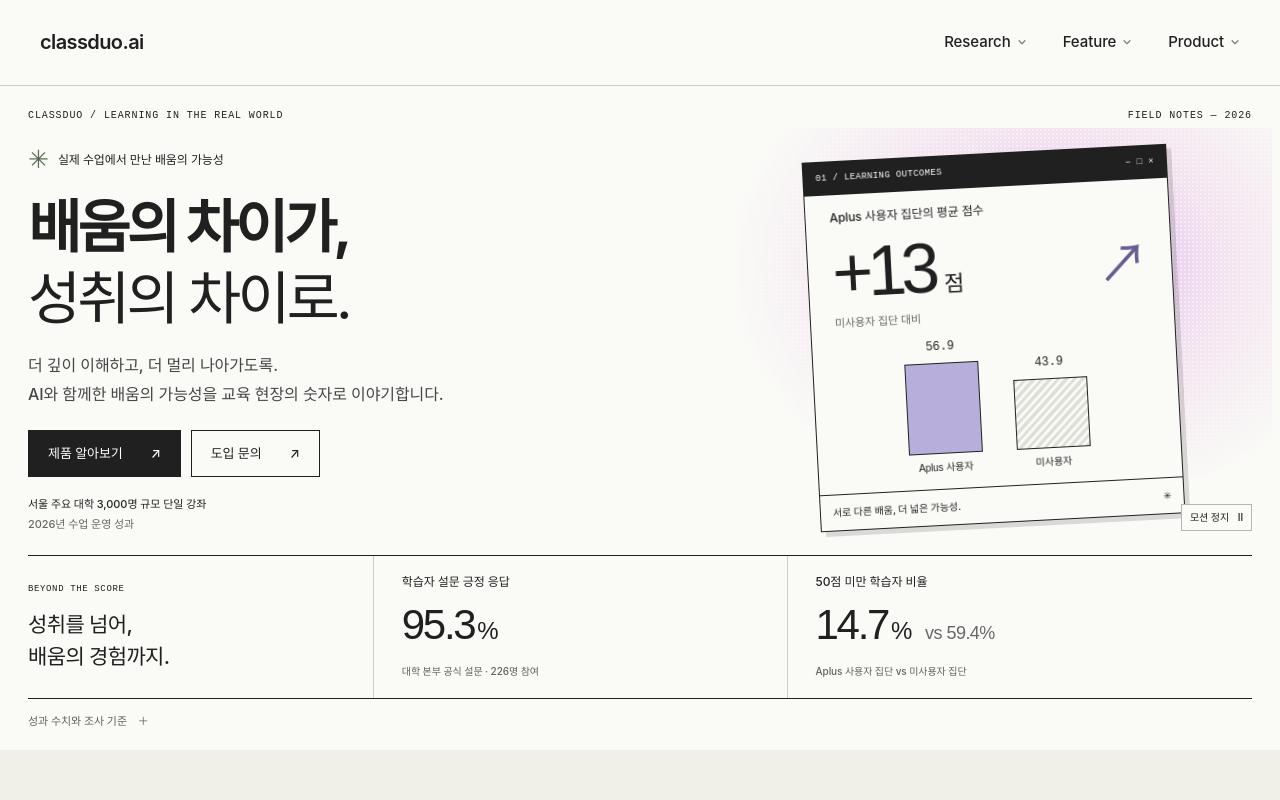
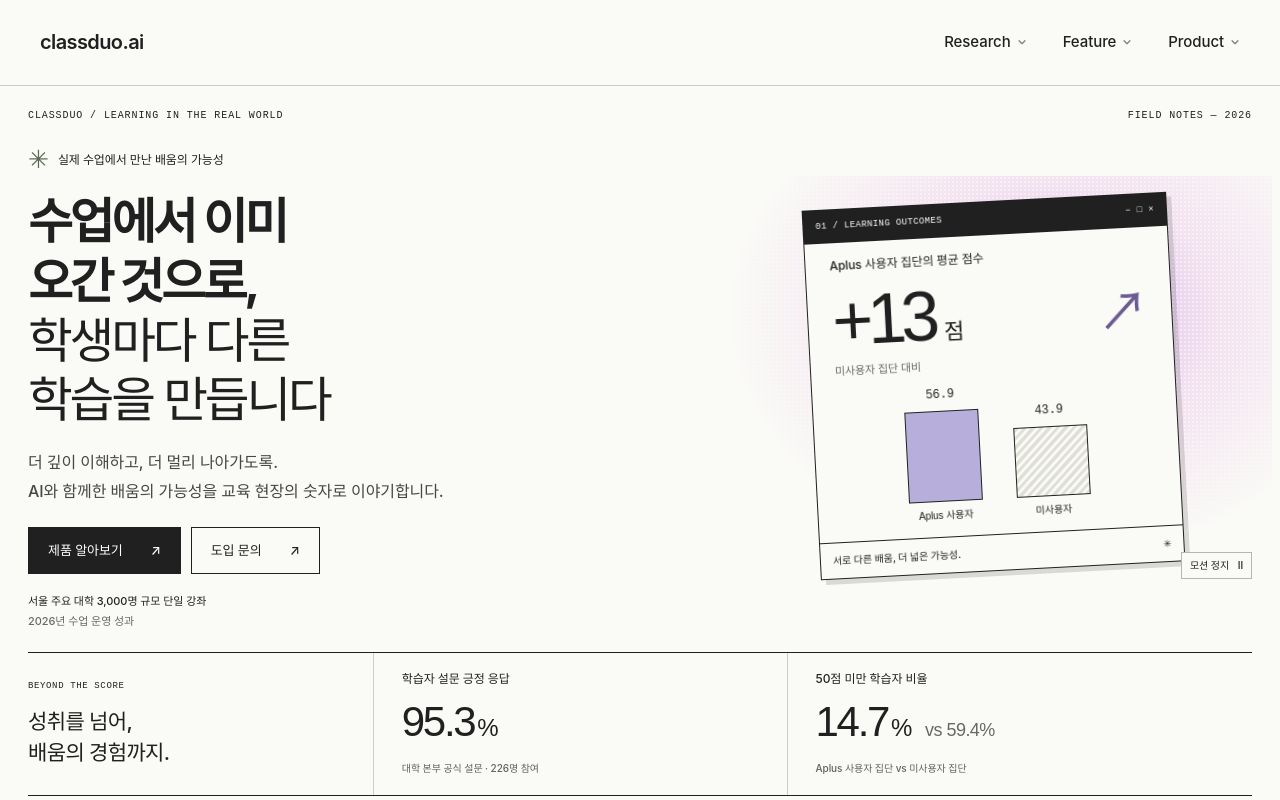
Before and after one commit to junyeongccom/classduo_about, a Next.js app: page / in a window 1280 px wide. Shown: the top 800 px of the page. Built offline with nearby package versions, Linux system fonts and the light colour scheme; a web font is replaced by a local one.

Commit message:
Restore selected Korean hero headline

```diff
--- a/components/ImpactHero.module.css
+++ b/components/ImpactHero.module.css
@@ -38,7 +38,7 @@
   color: #596953;
 }
 .copy h1 {
-  font-size: clamp(42px, 5.2vw, 76px);
+  font-size: clamp(36px, 4.2vw, 58px);
   font-weight: 650;
   line-height: 1.22;
   letter-spacing: -0.065em;
@@ -349,7 +349,7 @@
     grid-template-columns: 1.15fr 1fr;
   }
   .copy h1 {
-    font-size: 48px;
+    font-size: clamp(34px, 4.2vw, 42px);
   }
   .visual {
     min-height: 420px;
@@ -387,7 +387,7 @@
     gap: 18px;
   }
   .copy h1 {
-    font-size: clamp(38px, 10.5vw, 58px);
+    font-size: clamp(34px, 9.5vw, 48px);
     margin-block: 15px 20px;
   }
   .description {
@@ -486,7 +486,7 @@
     min-height: 360px;
   }
   .copy h1 {
-    font-size: clamp(42px, 4.5vw, 65px);
+    font-size: clamp(34px, 3.8vw, 52px);
     margin-block: 14px 18px;
   }
   .context {
--- a/components/ImpactHero.tsx
+++ b/components/ImpactHero.tsx
@@ -26,9 +26,15 @@
             <span aria-hidden>✳</span> 실제 수업에서 만난 배움의 가능성
           </p>
           <h1 id="home-title">
-            배움의 차이가,
+            수업에서 이미
             <br />
-            <span>성취의 차이로.</span>
+            오간 것으로,
+            <br />
+            <span>
+              학생마다 다른
+              <br />
+              학습을 만듭니다
+            </span>
           </h1>
           <p className={styles.description}>
             더 깊이 이해하고, 더 멀리 나아가도록.
```
